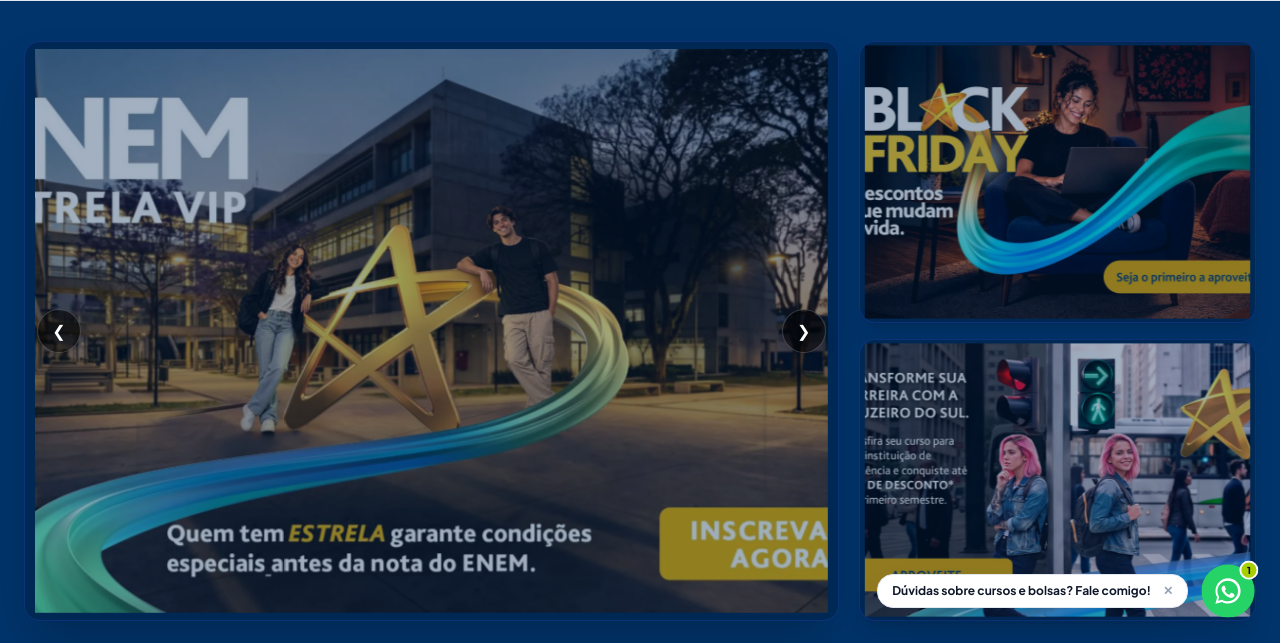
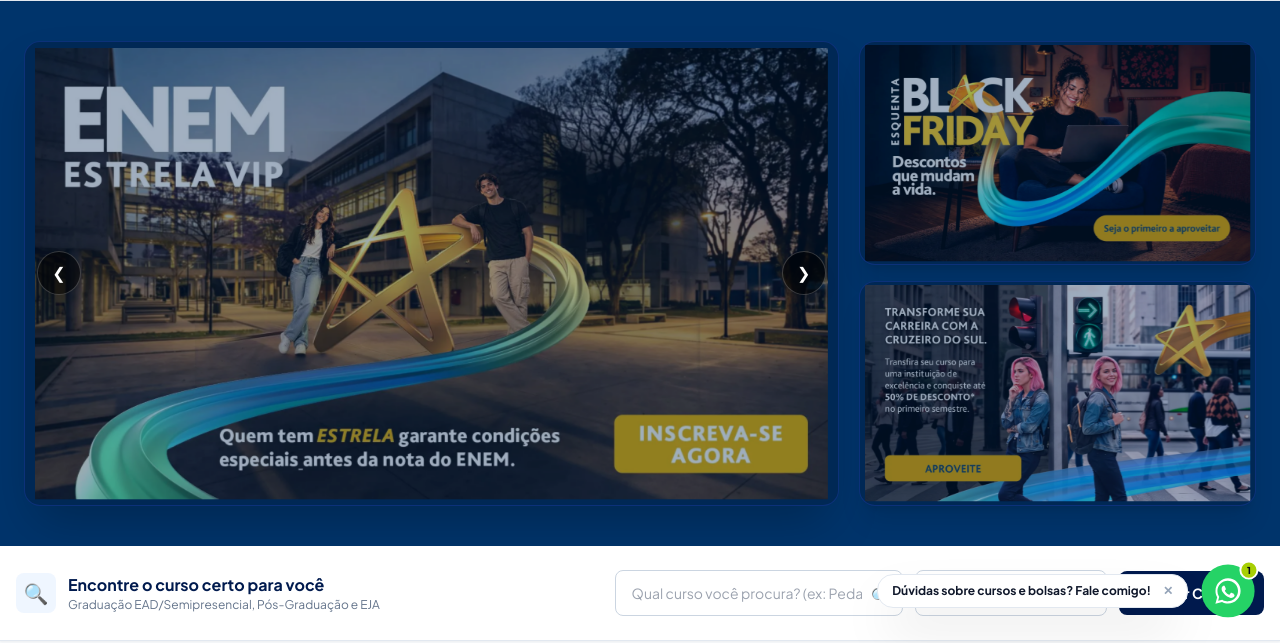
Before and after one commit to juniorxd0/site-alunotec, a plain HTML site: page index.html in a window 1280 px wide. Shown: the part 157-800 px from the top of the page. Drawn offline with nearby package versions, Linux system fonts and the light colour scheme.

Commit message:
feat: perfect 16:9 banner framing without text clipping across all slots

```diff
--- a/index.html
+++ b/index.html
@@ -347,10 +347,10 @@
       <div class="grid grid-cols-1 lg:grid-cols-12 gap-3.5 sm:gap-4 lg:gap-5 items-stretch">
 
         <!-- ========================================================= -->
-        <!-- COLUNA ESQUERDA: SLOT PRINCIPAL MAIOR NO DESKTOP -->
+        <!-- COLUNA ESQUERDA: SLOT PRINCIPAL MAIOR NO DESKTOP (PROPORÇÃO 16:9 SEM CORTES) -->
         <!-- ========================================================= -->
         <div id="slotPrincipal" onclick="clicarBannerSlot(0)"
-             class="lg:col-span-8 relative rounded-2xl overflow-hidden shadow-2xl bg-[#002855] aspect-[16/9] lg:aspect-[664/376] min-h-[320px] sm:min-h-[440px] lg:min-h-[530px] xl:min-h-[580px] 2xl:min-h-[620px] w-full group cursor-pointer border border-blue-800/40">
+             class="lg:col-span-8 relative rounded-2xl overflow-hidden shadow-2xl bg-[#002855] aspect-[16/9] w-full group cursor-pointer border border-blue-800/40">
 
           <img id="imgPrincipal" src="Design/banner-1-enem-hd.png" alt="ENEM Estrela VIP - Cruzeiro do Sul"
                class="banner-slot-anim w-full h-full object-cover object-center group-hover:scale-[1.015]">
@@ -370,7 +370,7 @@
         <!-- ========================================================= -->
         <!-- COLUNA DIREITA: DOIS SLOTS LATERAIS QUE ROTACIONAM JUNTO -->
         <!-- ========================================================= -->
-        <div class="lg:col-span-4 grid grid-cols-1 sm:grid-cols-2 lg:grid-cols-1 lg:grid-rows-2 gap-3 sm:gap-4 h-full">
+        <div class="lg:col-span-4 grid grid-cols-1 sm:grid-cols-2 lg:grid-cols-1 lg:grid-rows-2 gap-3.5 sm:gap-4 h-full">
 
           <!-- SLOT LATERAL SUPERIOR -->
           <div id="slotLateral1" onclick="clicarBannerSlot(1)"
```
